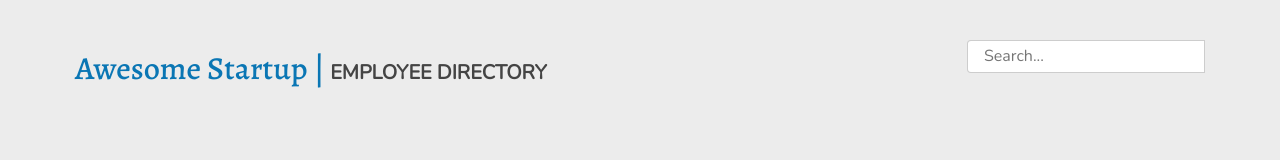
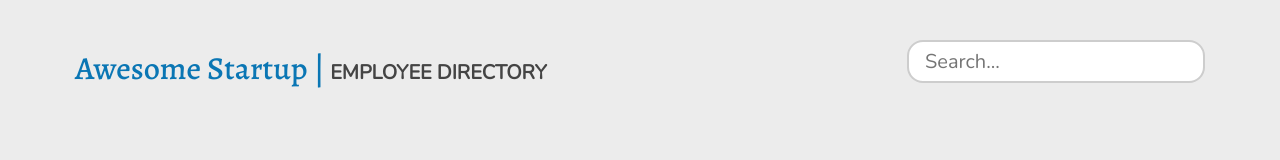
Before and after one commit to nickhericks/techdegree-project-5, a plain HTML site: page index.html in a window 1280 px wide. Drawn offline with nearby package versions, Linux system fonts and the light colour scheme; no server answers.

Commit message:
Build search functionality

```diff
--- a/css/styles.css
+++ b/css/styles.css
@@ -42,16 +42,17 @@ header h1 {
 }
 
 .search-input {
-    padding: 0.4rem 1rem;
-    border: 1px solid rgba(200, 200, 200, 0.9);
-    border-radius: 0.25rem 0 0 0.25rem ;
-    max-width: 20rem;
-    transition: .4s ease-out;
+    padding: .5rem 1rem;
+    border: 2px solid rgba(200, 200, 200, 0.9);
+    border-radius: 1rem;
+		max-width: 20rem;
+		font-size: 1.25rem;
+    /* transition: .4s ease-out; */
     outline: none;
 }
 
 .search-input:active, .search-input:hover, .search-input:focus {
-    border: 1px solid rgba(50, 50, 50, 0.9);
+    border: 2px solid rgba(238, 158, 158, 0.9);
 }
 
 .search-submit {
```
